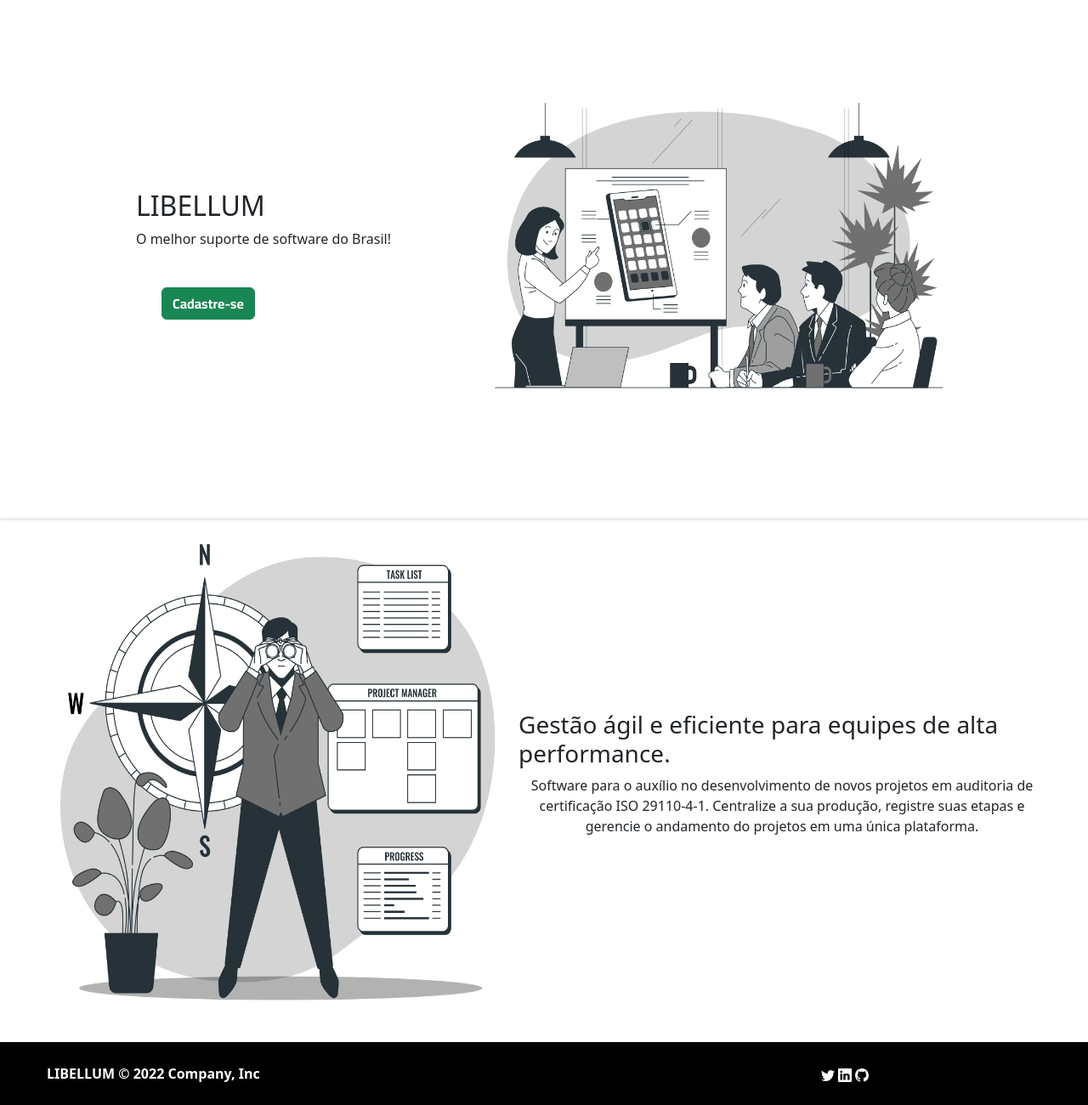
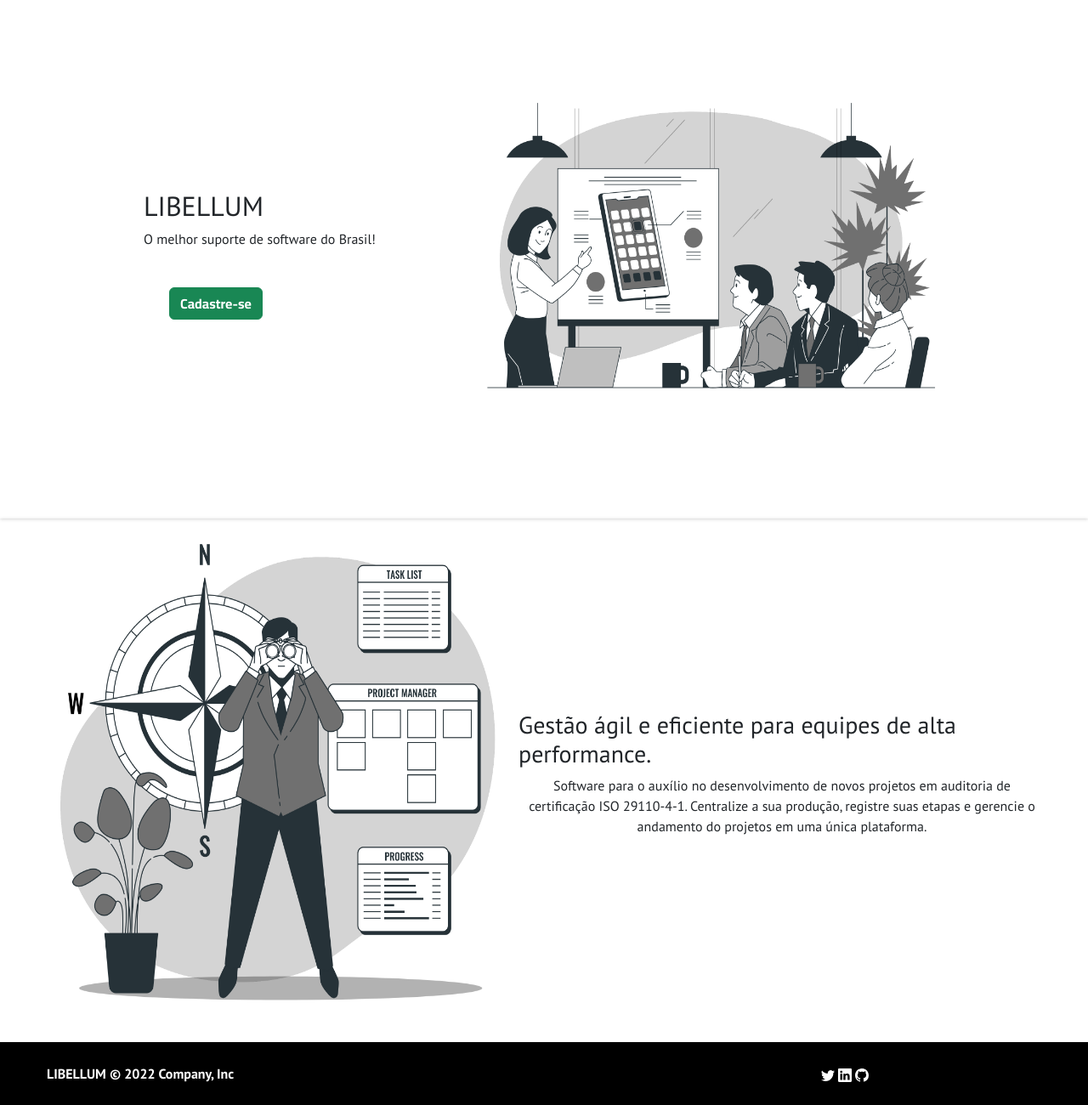
Before and after one commit to keikurunu/PI-1, a website: page index.html in a window 1280 px wide. Shown: the part 580-1880 px from the top of the page at 85% size. Drawn offline with nearby package versions, Linux system fonts and the light colour scheme.

Commit message:
Update entrada.css

```diff
--- a/css/entrada.css
+++ b/css/entrada.css
@@ -1,8 +1,9 @@
 @import url("https://fonts.googleapis.com/css2?family=Cairo:wght@700&display=swap");
+@import url("https://fonts.googleapis.com/css2?family=PT+Sans:ital,wght@0,400;0,700;1,400;1,700&display=swap");
 
 body {
   margin: 0;
-  font-family: "Cairo", sans-serif;
+  font-family: "PT Sans", sans-serif;
   background: #f2f2f2;
 }
 header {
@@ -12,12 +13,15 @@ header {
 h1 {
   margin: 0px;
   font-size: 24px;
+  font-family: "PT Sans", sans-serif;
 }
 h2 {
   font-size: 42px;
+  font-family: "PT Sans", sans-serif;
 }
 h3 {
   font-size: 28px;
+  font-family: "PT Sans", sans-serif;
 }
 
 a {
@@ -25,9 +29,11 @@ a {
   margin: 5px 30px;
   font-size: 28px;
   font-weight: bold;
+  font-family: "PT Sans", sans-serif;
 }
 p {
   text-align: center;
+  font-family: "PT Sans", sans-serif;
 }
 header {
   display: flex;
```
